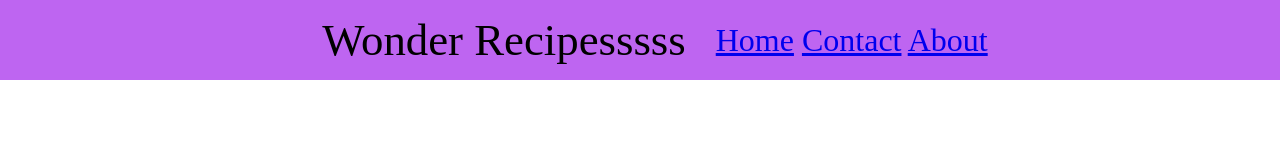
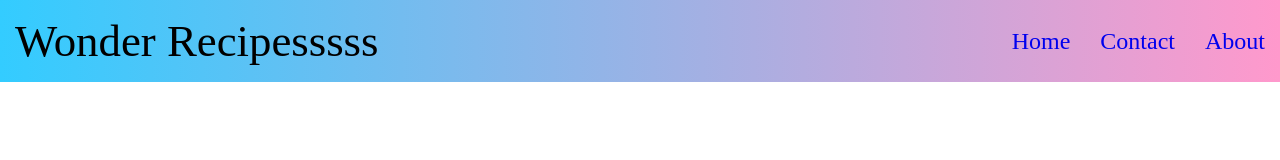
Before and after one commit to Anishkachawla/RecipesWebsite_Project, a plain HTML site: page index.html in a window 1280 px wide. Drawn offline with Linux system fonts and the light colour scheme.

Commit message:
Changes2

```diff
--- a/styles.css
+++ b/styles.css
@@ -5,8 +5,9 @@
 }
 #navlist{
     width: 100%;
-    margin-left: 15px;
-    margin-right: 15px;
+    padding: 15px;
+    /* margin-left: 15px;
+    margin-right: 15px; */
     list-style: none;
     font-size: 2rem;
     display:flex;
@@ -20,12 +21,24 @@
 }
 .navcontainer{
     width: 100vw;
-    background-color: rgb(190, 101, 241);
+    background: linear-gradient(to right, #33ccff 0%, #ff99cc 100%);
     min-height: 80px;
     display:flex;
     justify-content: center;
     align-items: center;
+    position: relative;
+}
+nav{
+    width: 100%;
 }
 #navlogo{
     font-size: 2.8rem;
 }
+a{
+    text-decoration: none;
+}
+#navitems{
+    font-size: 1.5rem;
+    display: flex;
+    gap: 30px;
+}
```
